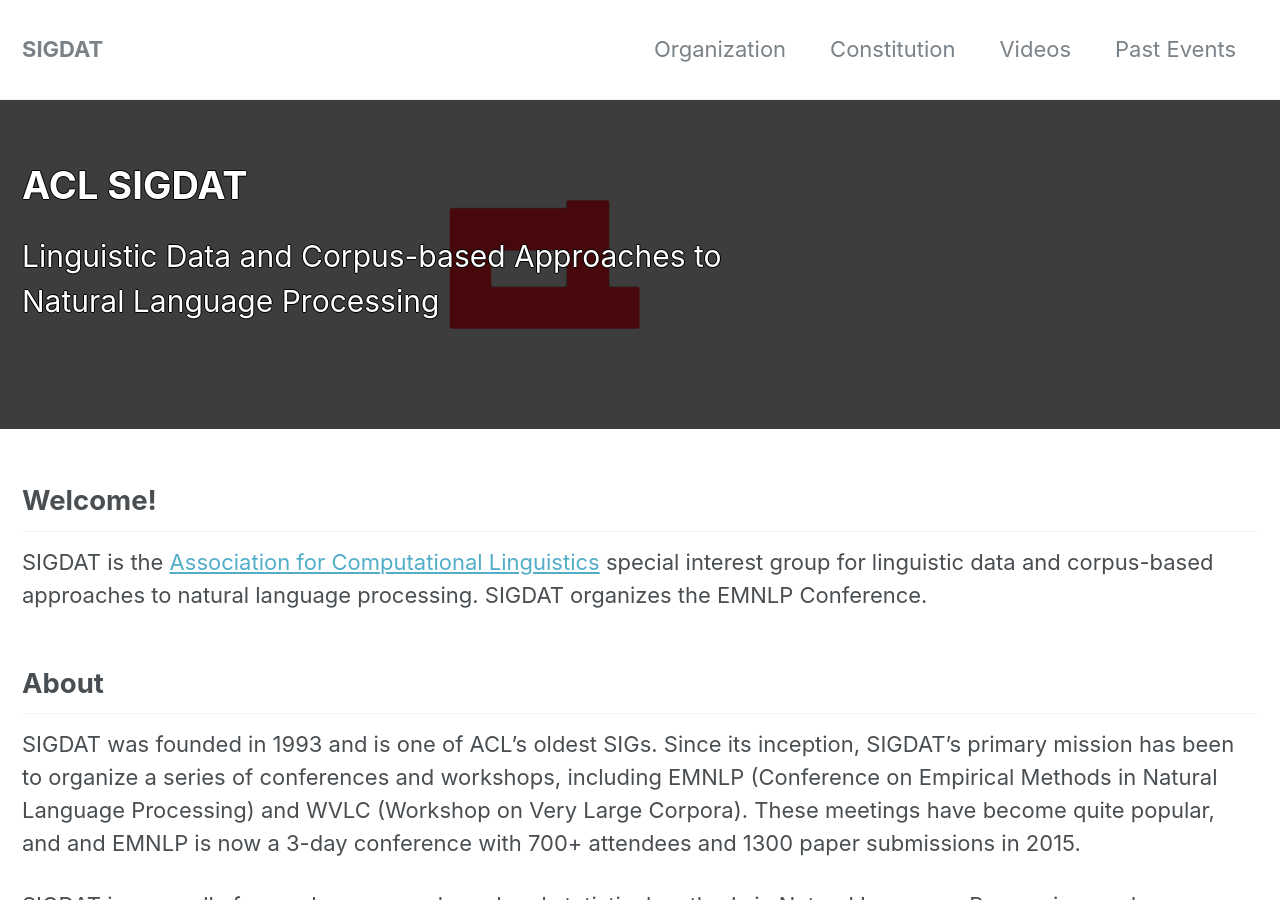
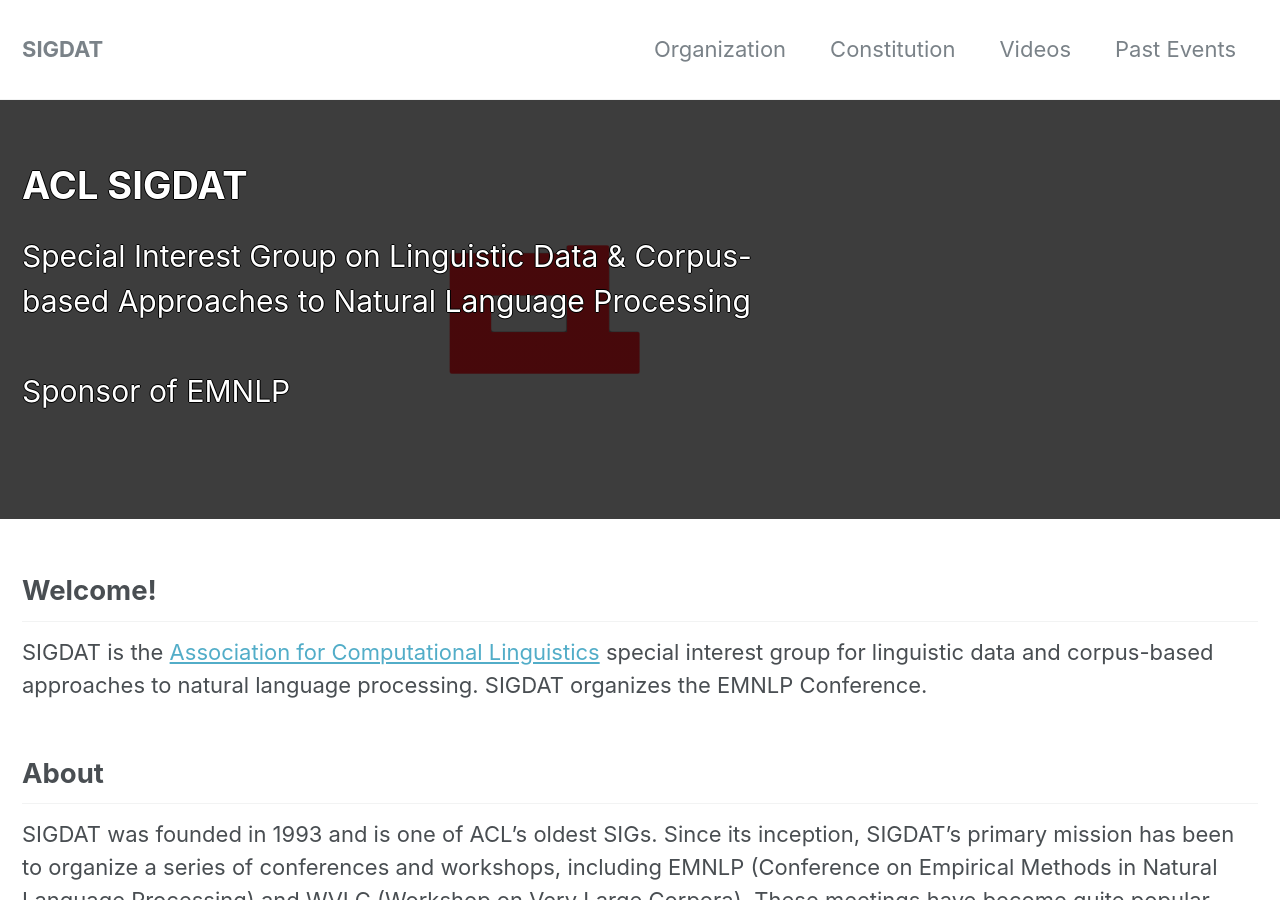
Before and after one commit to sigdat-org/sigdat, a Jekyll site: the page built from _pages/home.md, in a window 1280 px wide and 900 px high. Built offline with Jekyll 4.4.1, drawn with Linux system fonts in a browser that asks for light colours; nearby versions of some CDN libraries.

Commit message:
Update masthead text to include EMNLP

```diff
--- a/_pages/home.md
+++ b/_pages/home.md
@@ -5,7 +5,7 @@ permalink: /
 header:
   overlay_image: "/assets/images/sigdat-splash.png"
   overlay_filter: 0.7
-excerpt: "Linguistic Data and Corpus-based Approaches to Natural Language Processing"
+excerpt: "Special Interest Group on Linguistic Data &amp; Corpus-based Approaches to Natural Language Processing<br/><br/>Sponsor of EMNLP"
 ---
 
 <h2>Welcome!</h2>
```
